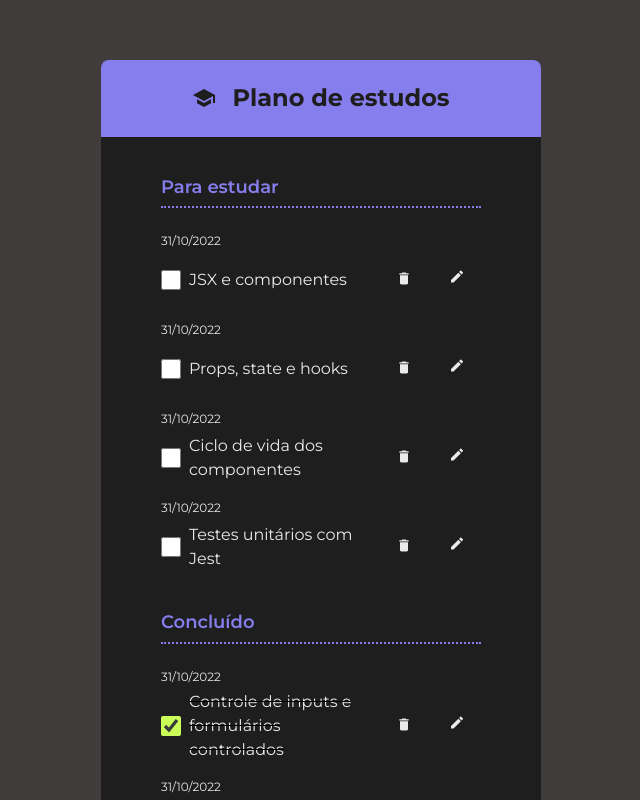
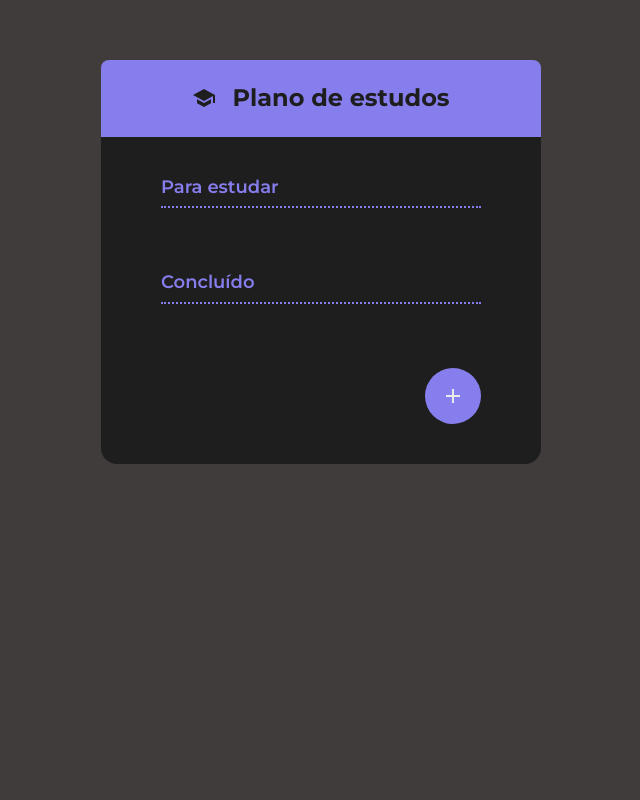
Before and after one commit to danielft11/StudyList, a React (Vite) app: page / in a window 1280 px wide. Shown: the top 800 px of the page, without its empty margins (319-959 px from the left). Built offline with nearby package versions, Linux system fonts and the light colour scheme.

Commit message:
video 3.1

```diff
--- a/src/App.jsx
+++ b/src/App.jsx
@@ -14,53 +14,23 @@
 import Button from "./components/Button"
 import FormToDo from "./components/FormToDo"
 
-const todos = [
-  {
-    id: 1,
-    description: "JSX e componentes",
-    completed: false,
-    createdAt: "2022-10-31"
-  },
-  {
-    id: 2,
-    description: "Props, state e hooks",
-    completed: false,
-    createdAt: "2022-10-31"
-  },
-  {
-    id: 3,
-    description: "Ciclo de vida dos componentes",
-    completed: false,
-    createdAt: "2022-10-31"
-  },
-  {
-    id: 4,
-    description: "Testes unitários com Jest",
-    completed: false,
-    createdAt: "2022-10-31"
-  }
-]
-const completed = [
-  {
-    id: 5,
-    description: "Controle de inputs e formulários controlados",
-    completed: true,
-    createdAt: "2022-10-31"
-  },
-  {
-    id: 6,
-    description: "Rotas dinâmicas",
-    completed: true,
-    createdAt: "2022-10-31"
-  }
-]
 
 function App() {
   const [showDialog, setShowDialog] = useState(false)
+  const [todos, setTodos] = useState([])
 
-  const addToDo = () => {
+  const addToDo = (formData) => {
     console.log('precisamos fazer algo!')
     setShowDialog(false)
+    setTodos(oldState => {
+      const newTodo = {
+        id: oldState.length +1,
+        description: formData.get('description'),
+        createdAt: new Date().toISOString(),
+        completed: false
+      }
+      return [...oldState, newTodo]
+    })
   }
 
   return (
@@ -74,13 +44,13 @@
         <ChecklistsWrapper>
           <SubHeading>Para estudar</SubHeading>
           <ToDoList>
-            {todos.map(function (t) {
+            {todos.filter(t => !t.completed).map(function (t) {
               return <ToDoItem key={t.id} item={t} />
             })}
           </ToDoList>
           <SubHeading>Concluído</SubHeading>
           <ToDoList>
-            {completed.map(function (t) {
+            {todos.filter(t => t.completed).map(function (t) {
               return <ToDoItem key={t.id} item={t} />
             })}
           </ToDoList>
```
